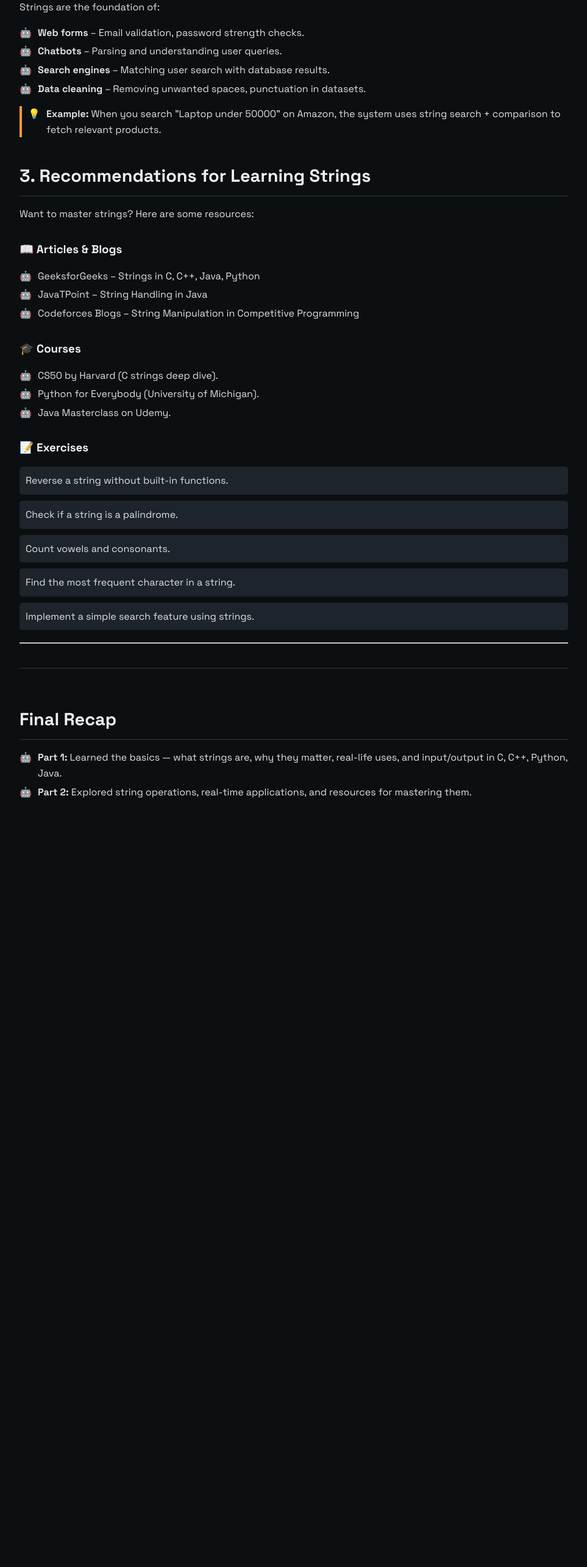
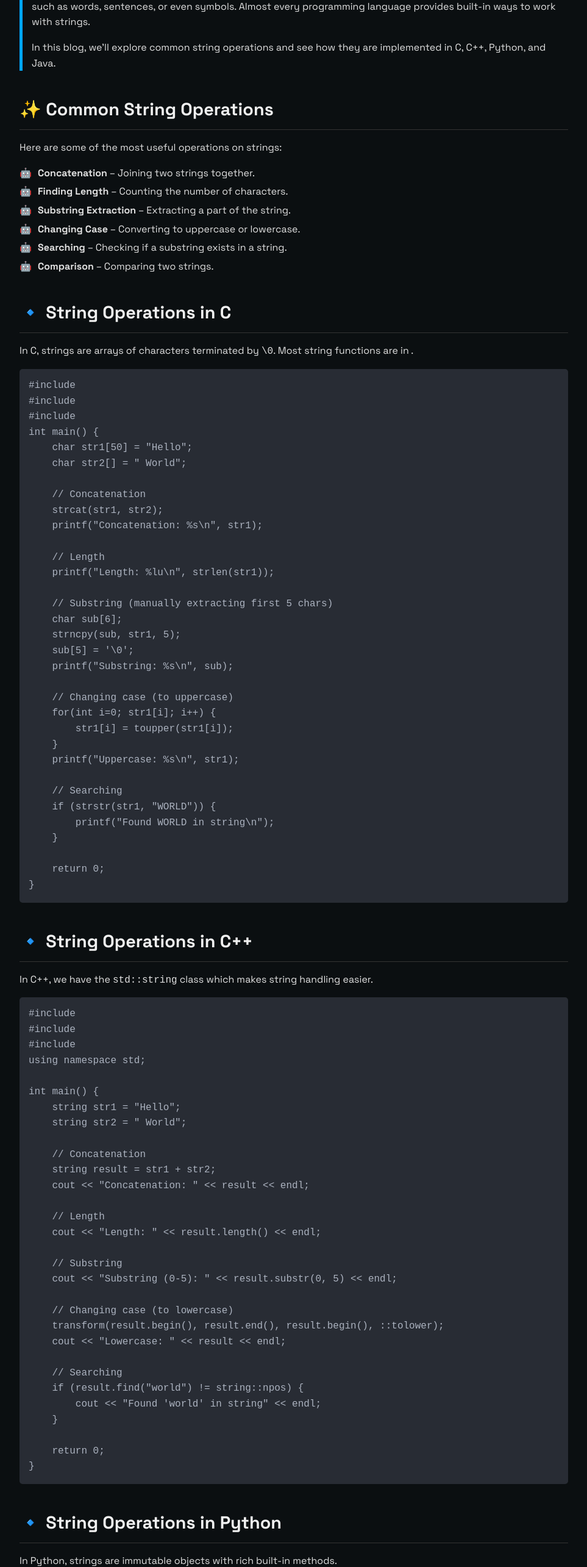
Before and after one commit to SaiHarsha9992/ghostHub, a plain HTML site: page blogs/strings-real-life-operations.html in a window 1280 px wide. Shown: the part 231-2800 px from the top of the page at 61% size, without its empty margins (158-1121 px from the left). Before the commit the page ends 1582 px from the top, so only its background shows below. Drawn offline with Linux system fonts and the light colour scheme.

Commit message:
Update strings-real-life-operations.html

```diff
--- a/blogs/strings-real-life-operations.html
+++ b/blogs/strings-real-life-operations.html
@@ -132,62 +132,165 @@
 <body>
 
     <div class="content-wrapper">
-        <h1 class="section-heading">Strings</h1>
-
-
-
-
-        <div class="section-content">
-            <h2 class="section-heading">2. Real-Time Applications of Strings</h2>
-            <p>Strings are the foundation of:</p>
-            <ul>
-                <li><strong>Web forms</strong> – Email validation, password strength checks.</li>
-                <li><strong>Chatbots</strong> – Parsing and understanding user queries.</li>
-                <li><strong>Search engines</strong> – Matching user search with database results.</li>
-                <li><strong>Data cleaning</strong> – Removing unwanted spaces, punctuation in datasets.</li>
-            </ul>
-            <div class="real-life-example">
-                <ul>
-                    <li><strong>Example:</strong> When you search "Laptop under 50000" on Amazon, the system uses string search + comparison to fetch relevant products.</li>
-                </ul>
-            </div>
+        <h1 class="section-heading">🔤 String Operations in Programming (with C, C++, Python, and Java Examples)</h1>
+        <div class="intro-text">
+            <p>Strings are one of the most widely used data types in programming. They represent sequences of characters such as words, sentences, or even symbols. Almost every programming language provides built-in ways to work with strings.</p>
+            <p>In this blog, we’ll explore common string operations and see how they are implemented in C, C++, Python, and Java.</p>
         </div>
 
         <div class="section-content">
-            <h2 class="section-heading">3. Recommendations for Learning Strings</h2>
-            <p>Want to master strings? Here are some resources:</p>
-            <h3>📖 Articles & Blogs</h3>
+            <h2 class="section-heading">✨ Common String Operations</h2>
+            <p>Here are some of the most useful operations on strings:</p>
             <ul>
-                <li>GeeksforGeeks – Strings in C, C++, Java, Python</li>
-                <li>JavaTPoint – String Handling in Java</li>
-                <li>Codeforces Blogs – String Manipulation in Competitive Programming</li>
+                <li><strong>Concatenation</strong> – Joining two strings together.</li>
+                <li><strong>Finding Length</strong> – Counting the number of characters.</li>
+                <li><strong>Substring Extraction</strong> – Extracting a part of the string.</li>
+                <li><strong>Changing Case</strong> – Converting to uppercase or lowercase.</li>
+                <li><strong>Searching</strong> – Checking if a substring exists in a string.</li>
+                <li><strong>Comparison</strong> – Comparing two strings.</li>
             </ul>
-            <h3>🎓 Courses</h3>
-            <ul>
-                <li>CS50 by Harvard (C strings deep dive).</li>
-                <li>Python for Everybody (University of Michigan).</li>
-                <li>Java Masterclass on Udemy.</li>
-            </ul>
-            <h3>📝 Exercises</h3>
-            <div class="resources">
-                <ul>
-                    <li>Reverse a string without built-in functions.</li>
-                    <li>Check if a string is a palindrome.</li>
-                    <li>Count vowels and consonants.</li>
-                    <li>Find the most frequent character in a string.</li>
-                    <li>Implement a simple search feature using strings.</li>
-                </ul>
-            </div>
         </div>
 
-        <hr>
+        <div class="section-content">
+            <h2 class="section-heading">🔹 String Operations in C</h2>
+            <p>In C, strings are arrays of characters terminated by <code>\0</code>. Most string functions are in <code><string.h></code>.</p>
+            <pre><code>#include <stdio.h>
+#include <string.h>
+#include <ctype.h>
+int main() {
+    char str1[50] = "Hello";
+    char str2[] = " World";
+
+    // Concatenation
+    strcat(str1, str2);
+    printf("Concatenation: %s\n", str1);
+
+    // Length
+    printf("Length: %lu\n", strlen(str1));
+
+    // Substring (manually extracting first 5 chars)
+    char sub[6];
+    strncpy(sub, str1, 5);
+    sub[5] = '\0';
+    printf("Substring: %s\n", sub);
+
+    // Changing case (to uppercase)
+    for(int i=0; str1[i]; i++) {
+        str1[i] = toupper(str1[i]);
+    }
+    printf("Uppercase: %s\n", str1);
+
+    // Searching
+    if (strstr(str1, "WORLD")) {
+        printf("Found WORLD in string\n");
+    }
+
+    return 0;
+}</code></pre>
+        </div>
+
+        <div class="section-content">
+            <h2 class="section-heading">🔹 String Operations in C++</h2>
+            <p>In C++, we have the <code>std::string</code> class which makes string handling easier.</p>
+            <pre><code>#include <iostream>
+#include <string>
+#include <algorithm>
+using namespace std;
+
+int main() {
+    string str1 = "Hello";
+    string str2 = " World";
+
+    // Concatenation
+    string result = str1 + str2;
+    cout << "Concatenation: " << result << endl;
+
+    // Length
+    cout << "Length: " << result.length() << endl;
+
+    // Substring
+    cout << "Substring (0-5): " << result.substr(0, 5) << endl;
+
+    // Changing case (to lowercase)
+    transform(result.begin(), result.end(), result.begin(), ::tolower);
+    cout << "Lowercase: " << result << endl;
+
+    // Searching
+    if (result.find("world") != string::npos) {
+        cout << "Found 'world' in string" << endl;
+    }
+
+    return 0;
+}</code></pre>
+        </div>
+
+        <div class="section-content">
+            <h2 class="section-heading">🔹 String Operations in Python</h2>
+            <p>In Python, strings are immutable objects with rich built-in methods.</p>
+            <pre><code># Concatenation
+str1 = "Hello"
+str2 = " World"
+result = str1 + str2
+print("Concatenation:", result)
+
+# Length
+print("Length:", len(result))
+
+# Substring
+print("Substring (0-5):", result[0:5])
+
+# Changing case
+print("Uppercase:", result.upper())
+print("Lowercase:", result.lower())
+
+# Searching
+if "World" in result:
+    print("Found 'World' in string")
+
+# Comparison
+print("Equal?", str1 == str2)</code></pre>
+        </div>
+
+        <div class="section-content">
+            <h2 class="section-heading">🔹 String Operations in Java</h2>
+            <p>Java provides the <code>String</code> class, which is immutable, and methods in the <code>String</code> class.</p>
+            <pre><code>public class StringOperations {
+    public static void main(String[] args) {
+        String str1 = "Hello";
+        String str2 = " World";
+
+        // Concatenation
+        String result = str1 + str2;
+        System.out.println("Concatenation: " + result);
+
+        // Length
+        System.out.println("Length: " + result.length());
+
+        // Substring
+        System.out.println("Substring (0-5): " + result.substring(0, 5));
+
+        // Changing case
+        System.out.println("Uppercase: " + result.toUpperCase());
+        System.out.println("Lowercase: " + result.toLowerCase());
+
+        // Searching
+        if (result.contains("World")) {
+            System.out.println("Found 'World' in string");
+        }
+
+        // Comparison
+        System.out.println("Equal? " + str1.equals(str2));
+    }
+}</code></pre>
+        </div>
 
         <div class="conclusion">
-            <h2 class="section-heading">Final Recap</h2>
-            <ul>
-                <li><strong>Part 1:</strong> Learned the basics — what strings are, why they matter, real-life uses, and input/output in C, C++, Python, Java.</li>
-                <li><strong>Part 2:</strong> Explored string operations, real-time applications, and resources for mastering them.</li>
-            </ul>
+            <h2 class="section-heading">📝 Conclusion</h2>
+            <p>In C, strings are handled as character arrays with functions from <code><string.h></code>.</p>
+            <p>In C++, <code>std::string</code> provides easy methods like <code>.length()</code>, <code>.substr()</code>, <code>.find()</code>.</p>
+            <p>In Python, strings are immutable and have many built-in methods (<code>upper()</code>, <code>lower()</code>, <code>in</code>).</p>
+            <p>In Java, the <code>String</code> class offers a rich set of methods for manipulation.</p>
+            <p>👉 No matter the language, string operations are essential in handling text, making them a key skill for every programmer.</p>
         </div>
     </div>
 </body>
```
